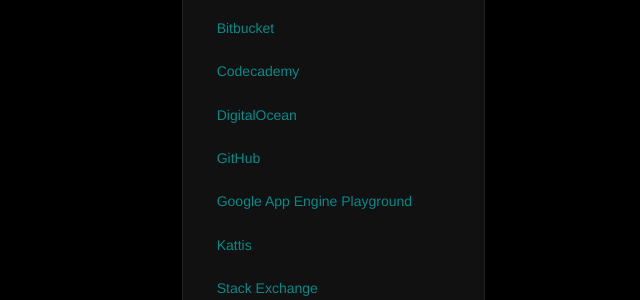
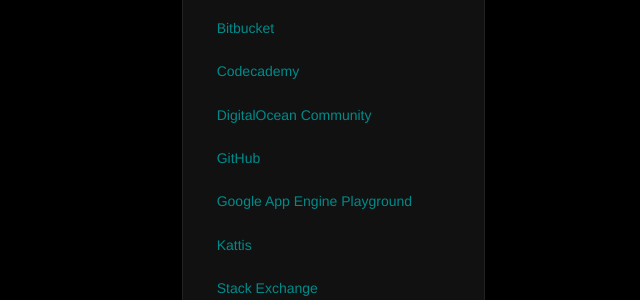
Before and after one commit to hlilje/hlilje.github.io, a Jekyll site: the page built from contact/index.html, in a window 1280 px wide and 900 px high, scrolled down 2400 px. Shown: the part 153-453 px from the top of the window, without its empty margins (640-1280 px from the left). Built offline with Jekyll 4.4.1, drawn with Linux system fonts in a browser that asks for light colours; comment, search, counter and statistics services are not loaded.

Commit message:
Update link

```diff
--- a/_includes/links.html
+++ b/_includes/links.html
@@ -65,7 +65,7 @@
     <li><label>Software Development</label></li>
     <li><a href="https://bitbucket.org/hlilje" target="_blank">Bitbucket</a></li>
     <li><a href="http://www.codecademy.com/hlilje" target="_blank">Codecademy</a></li>
-    <li><a href="https://www.digitalocean.com/community/users/hlilje" target="_blank">DigitalOcean</a></li>
+    <li><a href="https://www.digitalocean.com/community/users/hlilje" target="_blank">DigitalOcean Community</a></li>
     <li><a href="https://github.com/hlilje" target="_blank">GitHub</a></li>
     <li><a href="http://hlilje-app.appspot.com/" target="_blank">Google App Engine Playground</a></li>
     <li><a href="https://kth.kattis.com/users/hlilje" target="_blank">Kattis</a></li>
```
